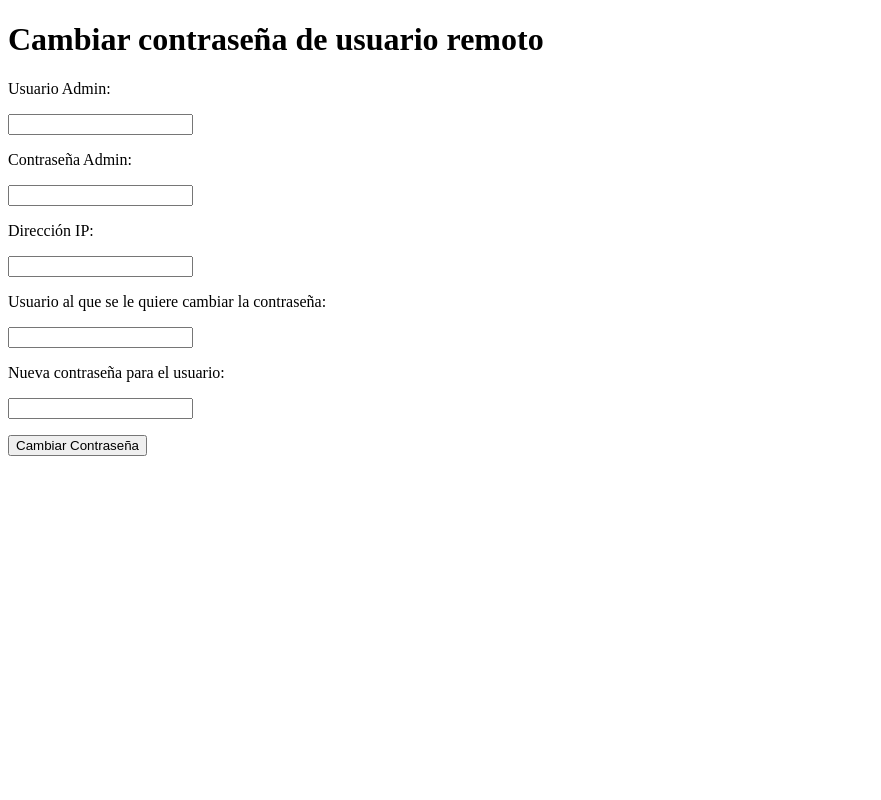
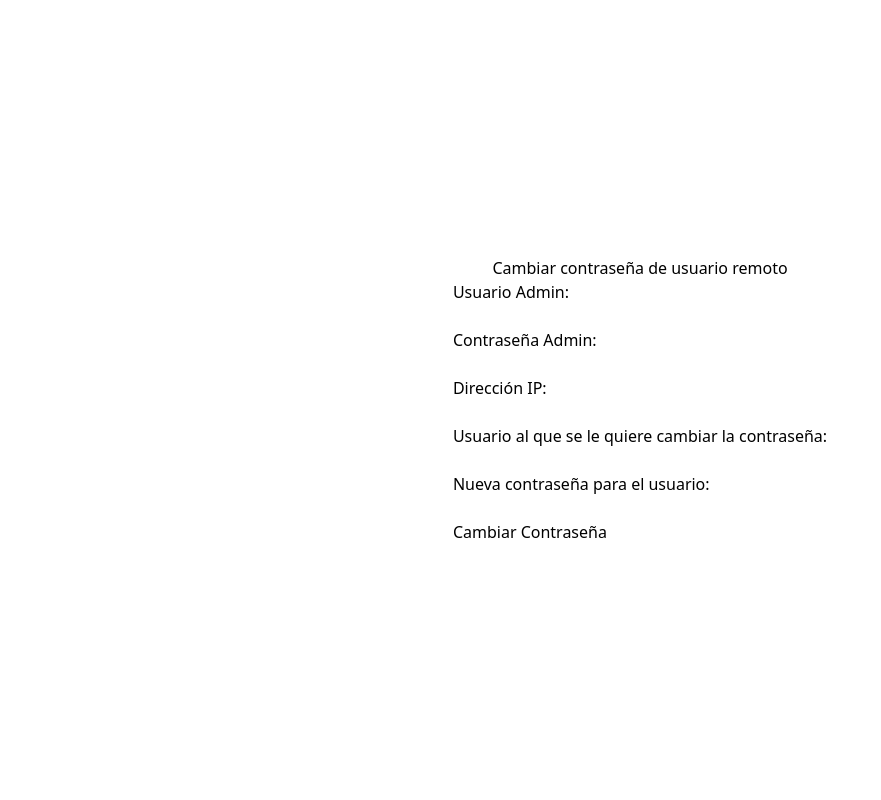
Before and after one commit to cljrami/script, a PHP site: page /index2.php in a window 1280 px wide. Shown: the whole page, without its empty margins (0-881 px from the left). Run offline with PHP 8.4, Linux system fonts and the light colour scheme; some libraries are stand-ins or nearby versions.

Commit message:
superrrrr

```diff
--- a/index2.php
+++ b/index2.php
@@ -4,10 +4,16 @@
 <head>
     <meta charset="UTF-8">
     <title>Cambiar contraseña de usuario remoto</title>
+    <script src="https://cdn.tailwindcss.com"></script>
+
 </head>
 
 <body>
-    <h1>Cambiar contraseña de usuario remoto</h1>
+
+
+    <div class="justify-center d-flex flex h-screen items-center flex-col">
+
+        <h1 class="text-">Cambiar contraseña de usuario remoto</h1>
         <form action="/script/proccess.php" method="post">
             <p>Usuario Admin:</p>
             <input type="text" name="admin_user" required>
@@ -21,6 +27,8 @@
             <input type="password" name="new_pass" required>
             <p><input type="submit" value="Cambiar Contraseña"></p>
         </form>
+    </div>
+
 </body>
 
 </html>
```
Lines whose indentation alone changed are shown as unchanged.
